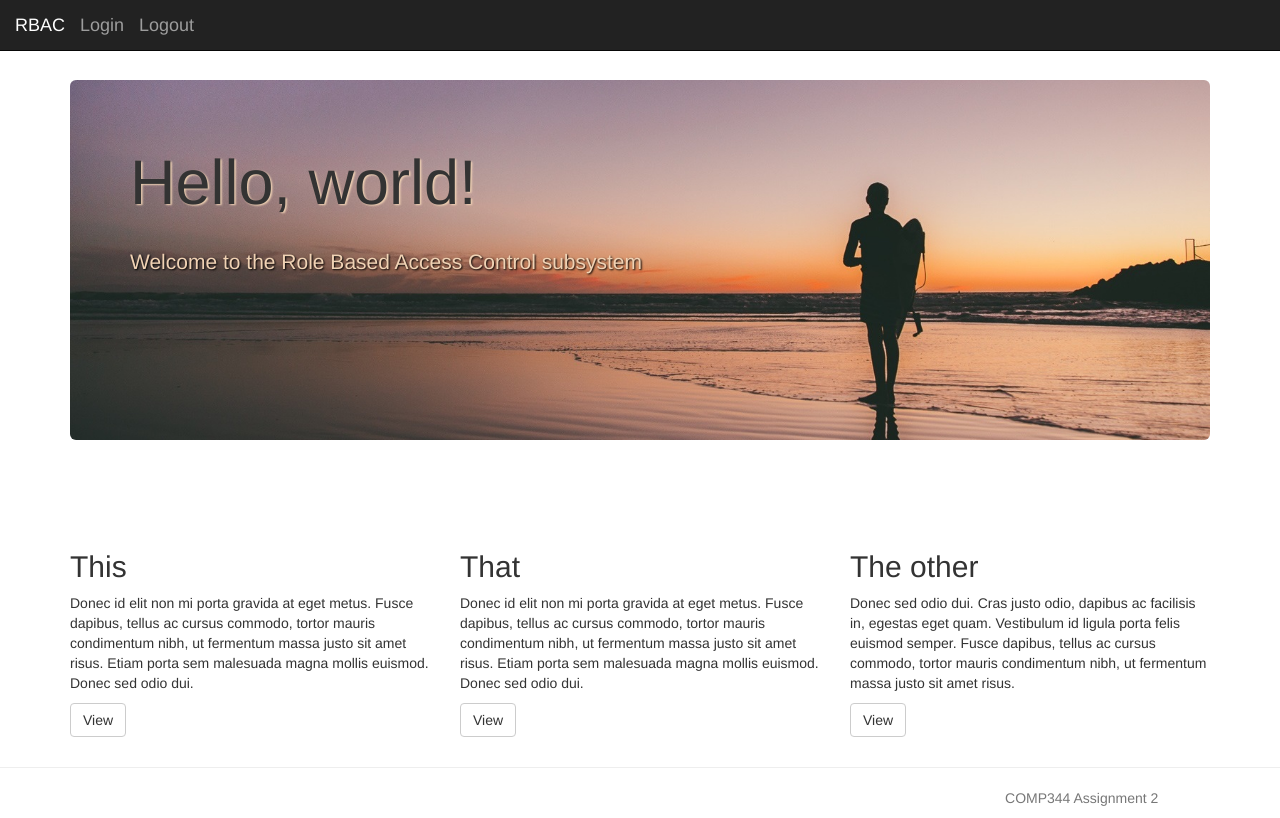
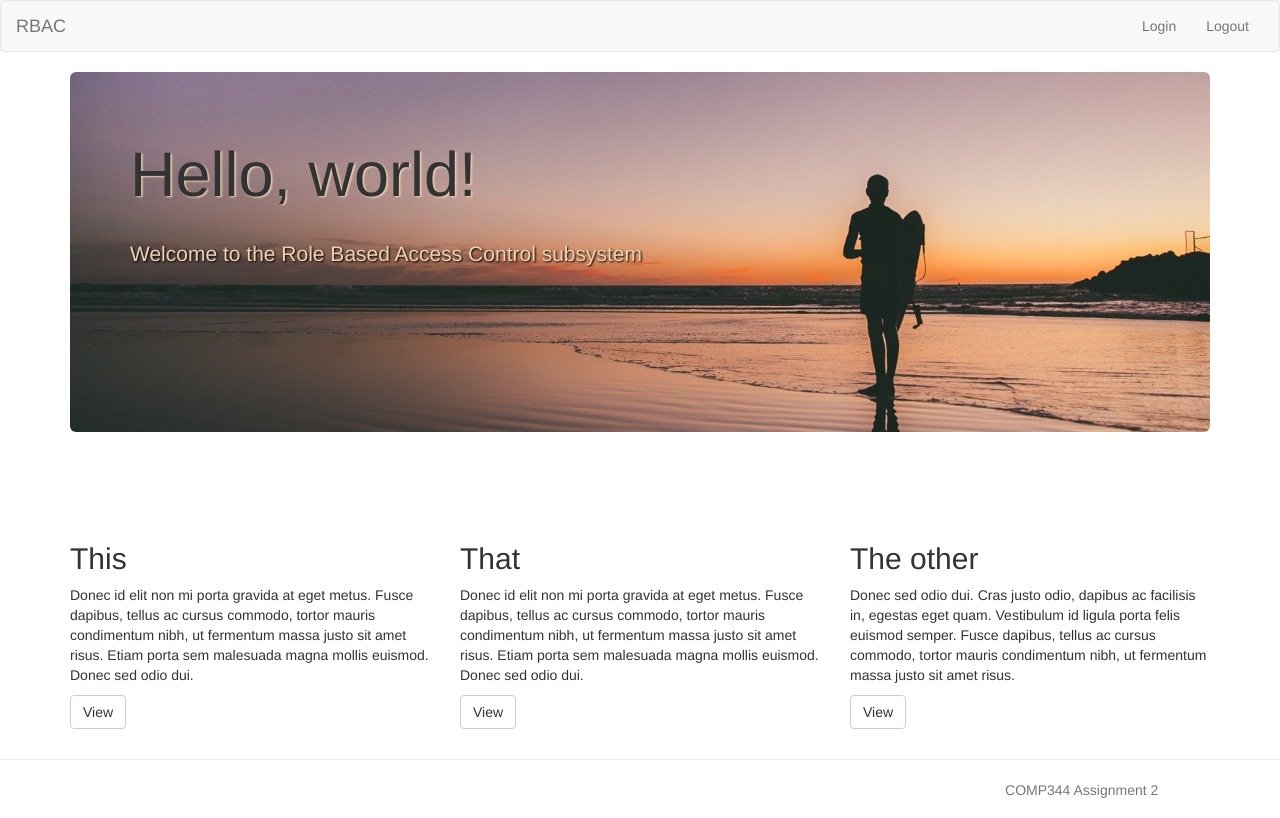
Before and after one commit to masharialrasheed/comp344, a PHP site: page / in a window 1280 px wide. Run offline with PHP 8.4, Linux system fonts and the light colour scheme.

Commit message:
nav fix #2

```diff
--- a/css/custom.css
+++ b/css/custom.css
@@ -1,8 +1,3 @@
-body {
-    padding-top: 80px;
-}
-
-
 /* Row colour on mouse hover */
 .table-hover tbody tr:hover td {
     background-color: aliceblue;
@@ -17,5 +12,5 @@ td.username {
 
 /* Keep footer near bottom when page not full */
 .content {
-  min-height: 90%;
+  min-height: 80%;
 }
--- a/php/nav.php
+++ b/php/nav.php
@@ -1,20 +1,23 @@
-<nav class="navbar navbar-inverse navbar-fixed-top" role="navigation">
+<!-- Static navbar -->
+<nav class="navbar navbar-default">
   <div class="container-fluid">
     <div class="navbar-header">
-      <button type="button" class="navbar-toggle" data-toggle="collapse" data-target="#navbar-main">
+      <button type="button" class="navbar-toggle collapsed" data-toggle="collapse" data-target="#navbar">
+        <span class="sr-only">Toggle navigation</span>
         <span class="icon-bar"></span>
         <span class="icon-bar"></span>
         <span class="icon-bar"></span>
       </button>
-      <a class="navbar-brand" href="../../index.php">RBAC</a>
+      <a class="navbar-brand" href="#">RBAC</a>
     </div>
-
-    <div id="navbar-main" class="collapse navbar-collapse">
+    <div id="navbar" class="navbar-collapse collapse">
       <ul class="nav navbar-nav">
-        <li><a class="navbar-brand" href="LoginShopper.php">Login</a></li>
-        <li><a class="navbar-brand" href="LogoutShopper.php">Logout</a></li>
+      </ul>
+      <ul class="nav navbar-nav navbar-right">
+        <li <?php if (basename($_SERVER["PHP_SELF"]) == "LoginShopper.php") {echo 'class="active"';} ?>>
+          <a href="LoginShopper.php">Login</a></li>
+        <li><a href="LogoutShopper.php">Logout</a></li>
       </ul>
     </div>
-
   </div>
 </nav>
```
